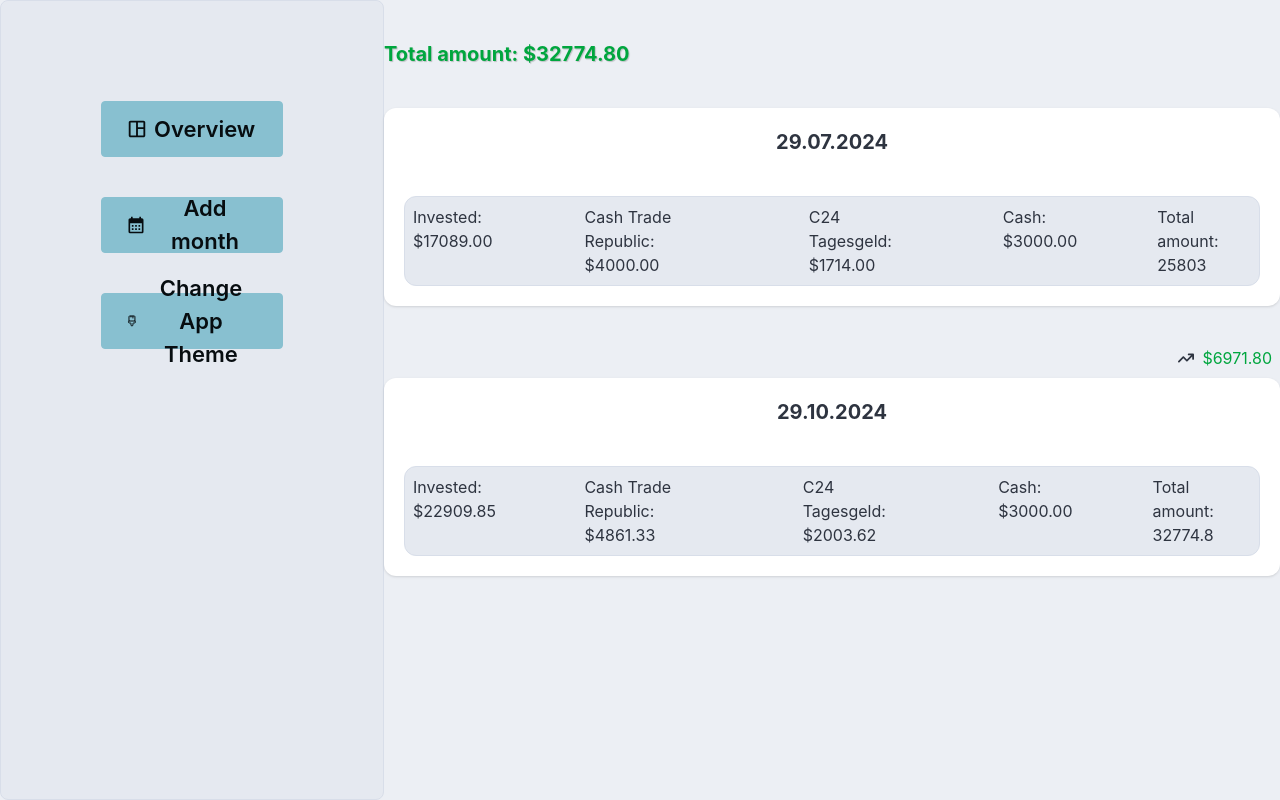
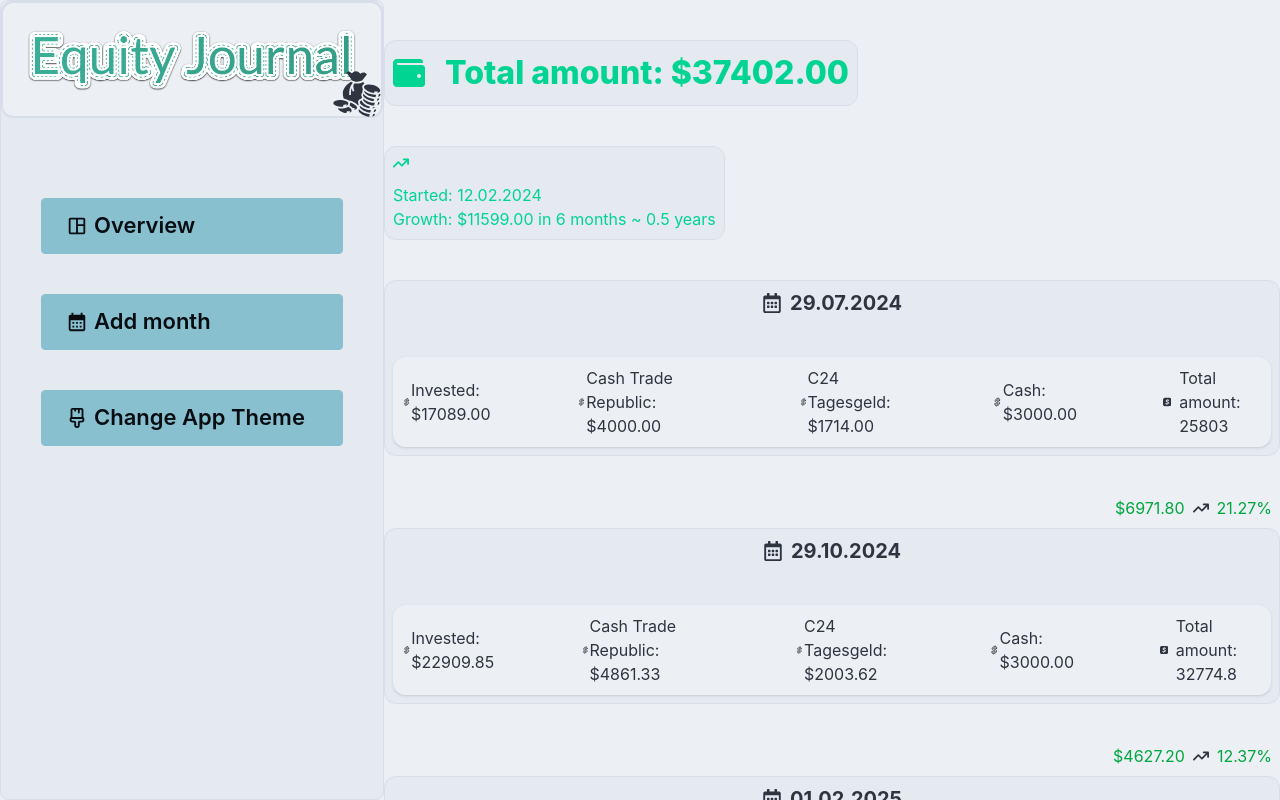
Before and after one commit to Vitdcode/Equity-Journal, a React (Vite) app: page /overview in a window 1280 px wide. Shown: the top 800 px of the page. Built offline with nearby package versions, Linux system fonts and the light colour scheme.

Commit message:
feat: Added App logo and text

```diff
--- a/src/App.jsx
+++ b/src/App.jsx
@@ -1,11 +1,16 @@
-import { useState } from "react";
+import { useRef, useState } from "react";
 import { Link, Outlet } from "react-router-dom";
 import { MdOutlineSpaceDashboard } from "react-icons/md";
 import { MdCalendarMonth } from "react-icons/md";
 import { LuPaintbrushVertical } from "react-icons/lu";
+import logo from "./images/logo.png";
+import logoText from "./images/logo-text.png";
+import { GiCash } from "react-icons/gi";
 
 function App() {
   const [theme, setTheme] = useState("nord");
+  /*  const [investmentReturns, setInvestmentreturns] = useState([]); */
+  const investmentReturnsRef = useRef([]);
   const [data, setData] = useState([
     {
       "29.07.2024": {
@@ -23,11 +28,31 @@ function App() {
         Cash: 3000,
       },
     },
+    {
+      "01.02.2025": {
+        Invested: 29276,
+        "Cash Trade Republic": 3994,
+        "C24 Tagesgeld": 1132,
+        Cash: 3000,
+      },
+    },
   ]);
 
   return (
     <div className="main-wrapper">
-      <div className=" h-screen flex flex-col p-25 gap-10 bg-base-200 border border-base-300 rounded-box ">
+      <div className=" h-screen flex flex-col  gap-10 bg-base-200 border border-base-300 rounded-box ">
+        <div className="relative">
+          <img
+            src={logoText}
+            alt="Logo Text"
+            className="bg-base-100 border-2 border-base-300 rounded-xl "
+          />
+          <GiCash fontSize={"3rem"} className="rotate-16 absolute bottom-0 right-0" />
+
+          {/*  <img src={logo} alt="Logo image of the App" className="h-20 w-20" /> */}
+        </div>
+
+        <div className="flex flex-col p-10 gap-10">
           <Link to="overview" className=" justify-start  btn btn-accent btn-xl">
             <MdOutlineSpaceDashboard /> Overview
           </Link>
@@ -38,8 +63,9 @@ function App() {
             <LuPaintbrushVertical /> Change App Theme
           </Link>
         </div>
+      </div>
       <div className="flex flex-col items-center gap-20 mt-10">
-        <Outlet context={{ theme, setTheme, data }} />
+        <Outlet context={{ theme, setTheme, data, investmentReturnsRef }} />
       </div>
     </div>
   );
--- a/src/components/Overview.jsx
+++ b/src/components/Overview.jsx
@@ -1,9 +1,14 @@
 import { useOutletContext } from "react-router-dom";
 import { FaArrowTrendUp } from "react-icons/fa6";
 import { FaArrowTrendDown } from "react-icons/fa6";
+import { FaWallet } from "react-icons/fa";
+import { SiCashapp } from "react-icons/si";
+import { FaRegCalendarAlt } from "react-icons/fa";
+import { TbBrandCashapp } from "react-icons/tb";
+import PropTypes from "prop-types";
 
 export default function Overview() {
-  const { data } = useOutletContext();
+  const { data, investmentReturnsRef } = useOutletContext();
 
   const totalAmount = Object.values(data[data.length - 1])
     .flatMap((investments) => Object.values(investments))
@@ -11,6 +16,10 @@ export default function Overview() {
 
   const totalAmountPerQuartal = (investments) => {
     return Object.values(investments).reduce((sum, num) => (sum += num), 0);
+  };
+
+  const totalChange = () => {
+    return investmentReturnsRef.current.reduce((sum, num) => (sum += num), 0);
   };
 
   const returnOnInvestment = (index) => {
@@ -24,41 +33,55 @@ export default function Overview() {
 
     const currentAmount = amountHelperFunction(index);
     const previousAmount = amountHelperFunction(index - 1);
-
-    return (currentAmount - previousAmount).toFixed(2);
+    investmentReturnsRef.current.push(currentAmount - previousAmount);
+    return [currentAmount, previousAmount];
   };
 
   return (
     <div className="flex flex-col gap-10">
-      <span className="text-xl font-bold text-green-600 [text-shadow:1px_1px_1px_rgba(0,0,0,0.2)]">
-        Total amount: ${totalAmount.toFixed(2)}
+      <span className="flex items-center gap-5 stat-value text-emerald-400 bg-base-200 border border-base-300 rounded-xl p-2 w-fit">
+        <FaWallet /> Total amount: ${totalAmount.toFixed(2)}
+      </span>
+      <span className="flex flex-col gap-3 text-emerald-400 bg-base-200 border border-base-300 rounded-xl p-2 w-fit">
+        <FaArrowTrendUp /> Started: 12.02.2024 <br></br> Growth: ${totalChange().toFixed(2)} in{" "}
+        {(data.length - 1) * 3} months ~ {((data.length - 1) * 3) / 12} years
       </span>
       {data.map((entry, index) => (
         <div key={index}>
           <InvestmentChange amount={returnOnInvestment(index)} />
-          <InvestmentData entry={entry} totalAmountPerQuartal={totalAmountPerQuartal} />
+          <InvestmentData
+            entry={entry}
+            totalAmountPerQuartal={totalAmountPerQuartal}
+            investmentReturnsRef={investmentReturnsRef}
+          />
         </div>
       ))}
     </div>
   );
 }
 
-const InvestmentData = ({ entry, totalAmountPerQuartal }) => {
+const InvestmentData = ({ entry, totalAmountPerQuartal, investmentReturnsRef }) => {
+  investmentReturnsRef.current.length = 0; //resetting the ref so it doesn't keep pushing the same numbers
   return (
     <>
       {Object.entries(entry).map(([date, investments]) => (
         <div
           key={date}
-          className="flex flex-col items-center gap-10 shadow bg-white p-5 rounded-xl"
+          className="flex flex-col items-center gap-10 bg-base-200 border border-base-300 rounded-xl p-2"
         >
-          <span className="text-xl font-bold">{date}</span>
-          <div className="flex gap-20 bg-base-200 border border-base-300 rounded-xl p-2">
+          <span className="flex items-center gap-2 text-xl font-bold ">
+            <FaRegCalendarAlt /> {date}
+          </span>
+          <div className="flex gap-20 bg-base-100 border border-base-100 rounded-xl p-2 shadow">
             {Object.entries(investments).map(([investmentType, amount]) => (
-              <span key={investmentType}>
-                {investmentType}: ${amount.toFixed(2)}
+              <span key={investmentType} className="flex items-center">
+                <TbBrandCashapp /> {investmentType}: ${amount.toFixed(2)}
               </span>
             ))}
-            <span>Total amount: {totalAmountPerQuartal(investments)}</span>
+            <span className="flex items-center gap-2">
+              <SiCashapp />
+              Total amount: {totalAmountPerQuartal(investments)}
+            </span>
           </div>
         </div>
       ))}
@@ -66,22 +89,39 @@ const InvestmentData = ({ entry, totalAmountPerQuartal }) => {
   );
 };
 
+InvestmentData.propTypes = {
+  entry: PropTypes.object,
+  totalAmountPerQuartal: PropTypes.func,
+  investmentReturnsRef: PropTypes.array,
+};
+
 const InvestmentChange = ({ amount }) => {
   if (amount === undefined) return;
 
+  const currentAmount = amount[0];
+  const previousAmount = amount[1];
+
+  const change = (currentAmount - previousAmount).toFixed(2);
+  const changePercantage = (((currentAmount - previousAmount) / currentAmount) * 100).toFixed(2);
+
   return (
     <div>
-      {amount > 0 ? (
+      {change > 0 ? (
         <div className="flex items-center justify-end mr-2 mb-2 gap-2 ">
+          <span className="text-green-600">${change}</span>
           <FaArrowTrendUp />
-          <span className="text-green-600">${amount}</span>
+          <span className="text-green-600">{changePercantage}%</span>
         </div>
       ) : (
         <div>
           <FaArrowTrendDown />
-          <span className="text-red-600">${amount}</span>
+          <span className="text-red-600">${change}</span>
         </div>
       )}
     </div>
   );
 };
+
+InvestmentChange.propTypes = {
+  amount: PropTypes.array,
+};
```
Also changed, not shown: src/images/logo-text.png (added), src/images/logo.png (added). Lines whose indentation alone changed are shown as unchanged.
